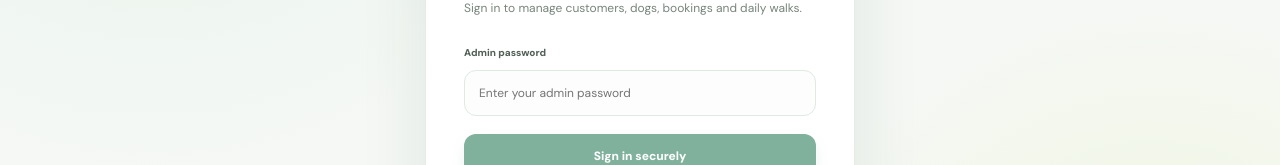
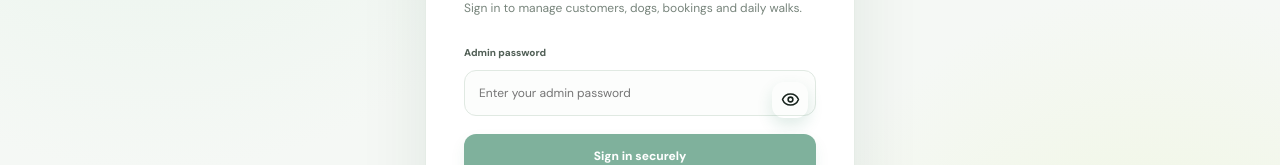
Before and after one commit to DOJOWALK/dojo-walk-admin, a Next.js app: page /login in a window 1280 px wide. Shown: the part 349-514 px from the top of the page. Built offline with nearby package versions, Linux system fonts and the light colour scheme.

Commit message:
Add show and hide password toggle to login

```diff
--- a/src/app/login/page.tsx
+++ b/src/app/login/page.tsx
@@ -1,10 +1,11 @@
 "use client";
 
 import { FormEvent, useState } from "react";
-import { PawPrint, ShieldCheck } from "lucide-react";
+import { Eye, EyeOff, PawPrint, ShieldCheck } from "lucide-react";
 
 export default function LoginPage() {
   const [password, setPassword] = useState("");
+  const [showPassword, setShowPassword] = useState(false);
   const [error, setError] = useState("");
   const [busy, setBusy] = useState(false);
 
@@ -38,7 +39,12 @@ export default function LoginPage() {
       <p className="login-copy">Sign in to manage customers, dogs, bookings and daily walks.</p>
       <form onSubmit={submit} className="login-form">
         <label htmlFor="admin-password">Admin password</label>
-        <input id="admin-password" type="password" value={password} onChange={(event) => setPassword(event.target.value)} autoComplete="current-password" required minLength={12} placeholder="Enter your admin password"/>
+        <div style={{ position: "relative" }}>
+          <input id="admin-password" type={showPassword ? "text" : "password"} value={password} onChange={(event) => setPassword(event.target.value)} autoComplete="current-password" required minLength={12} placeholder="Enter your admin password" style={{ paddingRight: "48px" }}/>
+          <button type="button" onClick={() => setShowPassword((visible) => !visible)} aria-label={showPassword ? "Hide password" : "Show password"} aria-pressed={showPassword} style={{ position: "absolute", right: "8px", top: "50%", transform: "translateY(-50%)", width: "36px", height: "36px", padding: 0, display: "grid", placeItems: "center", background: "transparent", color: "inherit", border: 0, cursor: "pointer" }}>
+            {showPassword ? <EyeOff size={19}/> : <Eye size={19}/>}
+          </button>
+        </div>
         {error && <p className="login-error" role="alert">{error}</p>}
         <button type="submit" disabled={busy || password.length < 12}>{busy ? "Signing in…" : "Sign in securely"}</button>
       </form>
```
